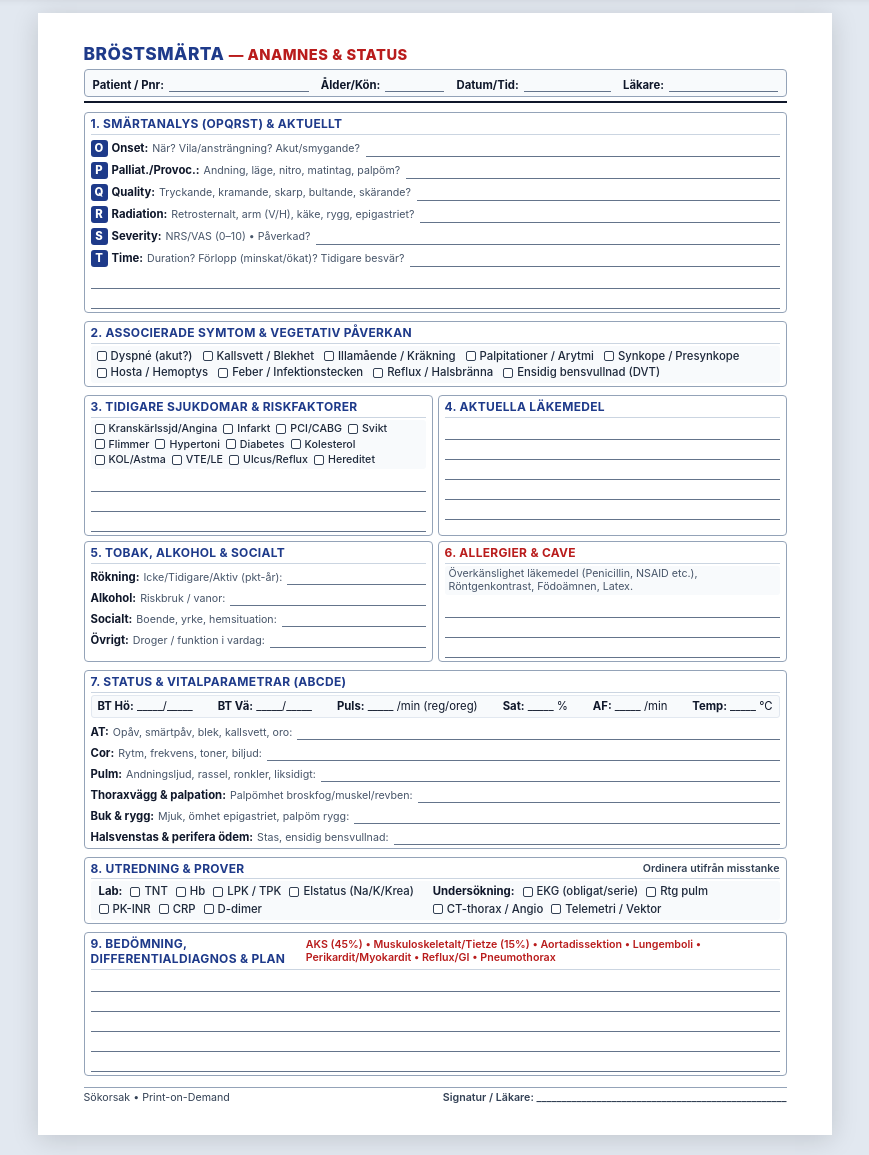
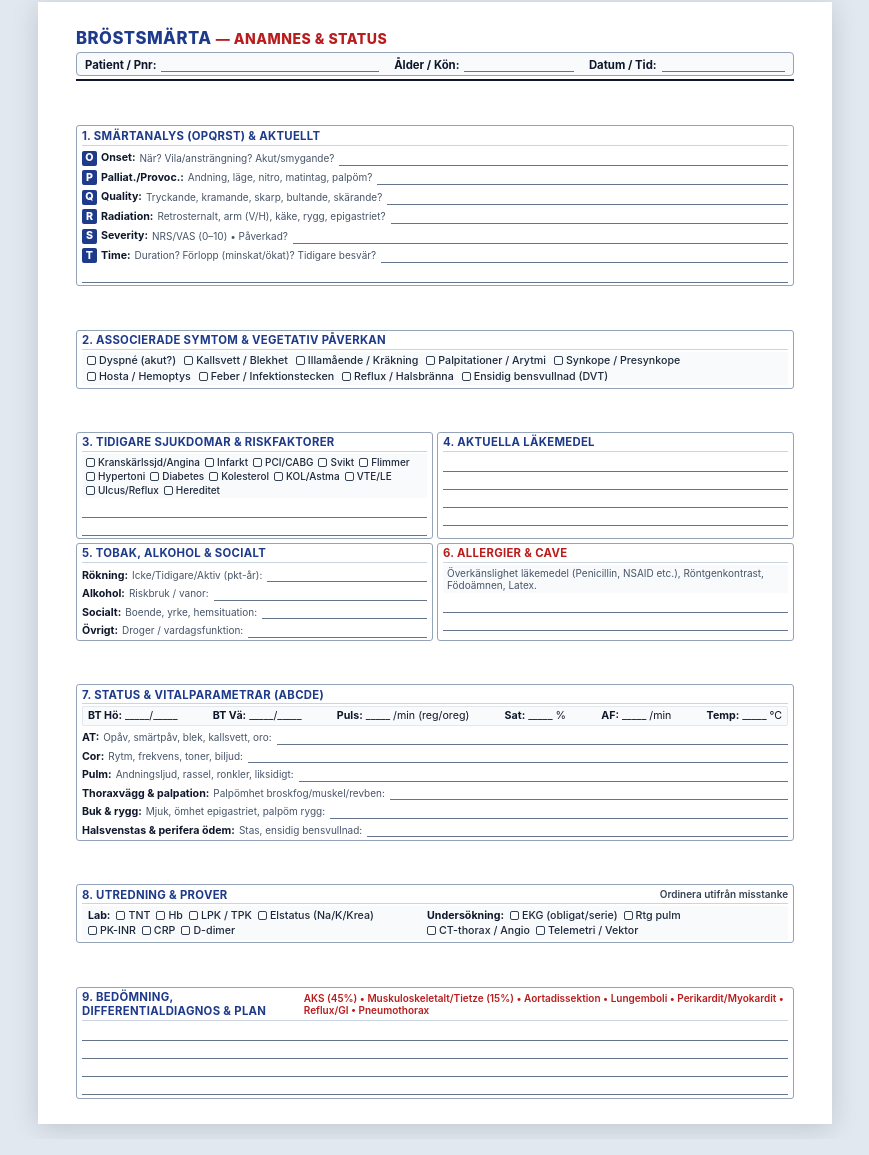
Before and after one commit to johannespaulsson/sokorsak, a plain HTML site: page index.html in a window 1280 px wide. Shown: the part 75-1230 px from the top of the page, without its empty margins (205-1074 px from the left). Drawn offline with Linux system fonts and the light colour scheme.

Commit message:
Remove doctor fields, footer and force exact single page print

```diff
--- a/index.html
+++ b/index.html
@@ -39,15 +39,11 @@
             <div class="handwrite-line"></div>
           </div>
           <div class="patient-field age-field">
-            <span class="lbl">Ålder/Kön:</span>
+            <span class="lbl">Ålder / Kön:</span>
             <div class="handwrite-line"></div>
           </div>
           <div class="patient-field date-field">
-            <span class="lbl">Datum/Tid:</span>
-            <div class="handwrite-line"></div>
-          </div>
-          <div class="patient-field doc-field">
-            <span class="lbl">Läkare:</span>
+            <span class="lbl">Datum / Tid:</span>
             <div class="handwrite-line"></div>
           </div>
         </div>
@@ -124,7 +120,6 @@
         <!-- Extra fält för övrig anamnes / fritext -->
         <div class="writing-area extra-anamnes">
           <div class="line"></div>
-          <div class="line"></div>
         </div>
       </section>
 
@@ -171,7 +166,6 @@
           <div class="writing-area">
             <div class="line"></div>
             <div class="line"></div>
-            <div class="line"></div>
           </div>
         </div>
 
@@ -181,7 +175,6 @@
             <h3>4. AKTUELLA LÄKEMEDEL</h3>
           </div>
           <div class="writing-area">
-            <div class="line"></div>
             <div class="line"></div>
             <div class="line"></div>
             <div class="line"></div>
@@ -218,7 +211,7 @@
 
             <div class="status-row">
               <div class="status-lbl-block">
-                <strong>Övrigt:</strong> <span class="status-hints">Droger / funktion i vardag:</span>
+                <strong>Övrigt:</strong> <span class="status-hints">Droger / vardagsfunktion:</span>
               </div>
               <div class="handwrite-line status-line"></div>
             </div>
@@ -234,7 +227,6 @@
             Överkänslighet läkemedel (Penicillin, NSAID etc.), Röntgenkontrast, Födoämnen, Latex.
           </div>
           <div class="writing-area">
-            <div class="line"></div>
             <div class="line"></div>
             <div class="line"></div>
           </div>
@@ -342,15 +334,8 @@
           <div class="line"></div>
           <div class="line"></div>
           <div class="line"></div>
-          <div class="line"></div>
         </div>
       </section>
-
-      <!-- Sidfot -->
-      <footer class="sheet-footer">
-        <div class="footer-left">Sökorsak • Print-on-Demand</div>
-        <div class="footer-right">Signatur / Läkare: __________________________________________________</div>
-      </footer>
 
     </article>
   </main>
--- a/style.css
+++ b/style.css
@@ -21,7 +21,7 @@ body {
   font-family: -apple-system, BlinkMacSystemFont, "Segoe UI", Roboto, Helvetica, Arial, sans-serif;
   background-color: var(--app-bg);
   color: var(--text-dark);
-  line-height: 1.3;
+  line-height: 1.25;
   -webkit-print-color-adjust: exact;
   print-color-adjust: exact;
 }
@@ -32,7 +32,7 @@ body {
 .control-bar {
   background: #0f172a;
   color: white;
-  padding: 0.75rem 1.5rem;
+  padding: 0.65rem 1.5rem;
   box-shadow: 0 2px 10px rgba(0, 0, 0, 0.25);
   position: sticky;
   top: 0;
@@ -50,7 +50,7 @@ body {
 }
 
 .brand h1 {
-  font-size: 1.25rem;
+  font-size: 1.2rem;
   font-weight: 700;
   display: flex;
   align-items: center;
@@ -112,21 +112,20 @@ body {
 .page-wrapper {
   display: flex;
   justify-content: center;
-  padding: 20px;
+  padding: 15px;
 }
 
 .a4-sheet {
   background: var(--sheet-bg);
   width: 210mm;
-  min-height: 297mm;
   height: 297mm;
   max-height: 297mm;
-  padding: 8mm 12mm 8mm 12mm;
+  padding: 7mm 10mm 6mm 10mm;
   box-shadow: 0 4px 25px rgba(0, 0, 0, 0.15);
   display: flex;
   flex-direction: column;
   justify-content: space-between;
-  font-size: 9.5pt;
+  font-size: 9pt;
   overflow: hidden;
 }
 
@@ -135,19 +134,16 @@ body {
    ==================================================== */
 .sheet-header {
   border-bottom: 2px solid var(--border-dark);
-  padding-bottom: 4px;
-  margin-bottom: 5px;
+  padding-bottom: 3px;
+  margin-bottom: 4px;
 }
 
 .header-main {
-  display: flex;
-  justify-content: space-between;
-  align-items: baseline;
-  margin-bottom: 4px;
+  margin-bottom: 3px;
 }
 
 .header-main h2 {
-  font-size: 13pt;
+  font-size: 12.5pt;
   font-weight: 800;
   color: var(--primary);
   letter-spacing: 0.5px;
@@ -155,22 +151,16 @@ body {
 
 .header-sub {
   color: #b91c1c;
-  font-size: 11pt;
-}
-
-.source-credit {
-  font-size: 8pt;
-  color: var(--text-muted);
-  font-style: italic;
+  font-size: 10.5pt;
 }
 
 .patient-box {
   display: flex;
-  gap: 12px;
+  gap: 15px;
   background: #f8fafc;
   border: 1px solid var(--border-light);
   border-radius: 4px;
-  padding: 4px 8px;
+  padding: 3px 8px;
 }
 
 .patient-field {
@@ -179,10 +169,9 @@ body {
   gap: 5px;
 }
 
-.patient-field.pnr-field { flex: 1.4; }
-.patient-field.age-field { flex: 0.8; }
-.patient-field.date-field { flex: 1; }
-.patient-field.doc-field { flex: 1; }
+.patient-field.pnr-field { flex: 1.8; }
+.patient-field.age-field { flex: 1.1; }
+.patient-field.date-field { flex: 1.2; }
 
 .lbl {
   font-size: 8.5pt;
@@ -194,17 +183,19 @@ body {
 .handwrite-line {
   border-bottom: 1.5px solid var(--line-color);
   flex-grow: 1;
-  min-height: 18px;
+  min-height: 16px;
 }
 
 /* ====================================================
    SEKTIONER & STÖDORD
    ==================================================== */
 .form-section {
-  margin-bottom: 4px;
+  margin-bottom: 3px;
   border: 1px solid var(--border-light);
-  border-radius: 4px;
-  padding: 3px 6px;
+  border-radius: 3px;
+  padding: 2.5px 5px;
+  page-break-inside: avoid;
+  break-inside: avoid;
 }
 
 .section-title {
@@ -212,12 +203,12 @@ body {
   justify-content: space-between;
   align-items: center;
   border-bottom: 1px solid #cbd5e1;
-  padding-bottom: 2px;
+  padding-bottom: 1.5px;
   margin-bottom: 2px;
 }
 
 .section-title h3 {
-  font-size: 9pt;
+  font-size: 8.5pt;
   font-weight: 700;
   color: var(--primary);
   letter-spacing: 0.3px;
@@ -228,31 +219,31 @@ body {
 }
 
 .cues-summary {
-  font-size: 8pt;
+  font-size: 7.5pt;
   color: var(--text-muted);
   font-weight: 600;
 }
 
 .diff-cues {
-  font-size: 8pt;
+  font-size: 7.5pt;
   color: #b91c1c;
   font-weight: 600;
 }
 
 /* ====================================================
-   OPQRST ROWS (Rad direkt bredvid varje bokstav)
+   OPQRST ROWS
    ==================================================== */
 .opqrst-rows {
   display: flex;
   flex-direction: column;
-  gap: 2px;
+  gap: 1.5px;
 }
 
 .op-row {
   display: flex;
   align-items: flex-end;
-  gap: 6px;
-  min-height: 20px;
+  gap: 5px;
+  min-height: 18px;
 }
 
 .op-label-block {
@@ -260,7 +251,7 @@ body {
   align-items: center;
   gap: 4px;
   white-space: nowrap;
-  font-size: 8.5pt;
+  font-size: 8pt;
   flex-shrink: 0;
 }
 
@@ -271,10 +262,10 @@ body {
   background: var(--primary);
   color: white;
   font-weight: 800;
-  font-size: 8.5pt;
-  width: 17px;
-  height: 17px;
-  border-radius: 3px;
+  font-size: 8pt;
+  width: 15px;
+  height: 15px;
+  border-radius: 2px;
 }
 
 .op-name {
@@ -284,49 +275,49 @@ body {
 
 .op-hints {
   color: #475569;
-  font-size: 8pt;
+  font-size: 7.5pt;
 }
 
 .op-line {
   flex-grow: 1;
   border-bottom: 1.5px solid var(--line-color);
-  min-height: 18px;
+  min-height: 15px;
 }
 
 .extra-anamnes {
-  margin-top: 2px;
+  margin-top: 1.5px;
 }
 
 /* Checklist chips */
 .cue-checklist {
   display: flex;
   flex-wrap: wrap;
-  gap: 2px 10px;
-  font-size: 8.5pt;
+  gap: 2px 8px;
+  font-size: 8pt;
   background: #f8fafc;
-  padding: 3px 6px;
-  border-radius: 3px;
+  padding: 2.5px 5px;
+  border-radius: 2px;
 }
 
 .mini-boxes {
-  gap: 2px 6px;
-  font-size: 8pt;
+  gap: 1.5px 5px;
+  font-size: 7.5pt;
   padding: 2px 4px;
-  margin-bottom: 3px;
+  margin-bottom: 2px;
 }
 
 .check-cue {
   display: inline-flex;
   align-items: center;
-  gap: 4px;
+  gap: 3px;
   color: #1e293b;
   font-weight: 500;
 }
 
 .box {
   display: inline-block;
-  width: 10px;
-  height: 10px;
+  width: 9px;
+  height: 9px;
   border: 1.2px solid #334155;
   border-radius: 2px;
   background: white;
@@ -336,37 +327,37 @@ body {
 .grid-quad-section {
   display: grid;
   grid-template-columns: 1fr 1fr;
-  gap: 5px;
+  gap: 4px;
   padding: 0;
   border: none;
 }
 
 .quad-col {
   border: 1px solid var(--border-light);
-  border-radius: 4px;
-  padding: 3px 6px;
+  border-radius: 3px;
+  padding: 2px 5px;
   background: #ffffff;
 }
 
 .cue-mini {
-  font-size: 8pt;
+  font-size: 7.5pt;
   color: #475569;
   line-height: 1.2;
   background: #f8fafc;
   padding: 2px 4px;
-  border-radius: 3px;
-  margin-bottom: 3px;
+  border-radius: 2px;
+  margin-bottom: 2px;
 }
 
 /* Vitalparametrar */
 .vitals-row {
   display: flex;
   justify-content: space-between;
-  font-size: 8.5pt;
+  font-size: 8pt;
   background: #f8fafc;
-  padding: 3px 6px;
-  border-radius: 3px;
-  margin-bottom: 3px;
+  padding: 2px 5px;
+  border-radius: 2px;
+  margin-bottom: 2px;
   border: 1px solid #e2e8f0;
 }
 
@@ -378,14 +369,14 @@ body {
 .status-rows {
   display: flex;
   flex-direction: column;
-  gap: 2px;
+  gap: 1.5px;
 }
 
 .status-row {
   display: flex;
   align-items: flex-end;
   gap: 5px;
-  min-height: 19px;
+  min-height: 17px;
 }
 
 .status-lbl-block {
@@ -393,21 +384,21 @@ body {
   align-items: baseline;
   gap: 4px;
   white-space: nowrap;
-  font-size: 8.5pt;
+  font-size: 8pt;
   flex-shrink: 0;
   color: #0f172a;
 }
 
 .status-hints {
   color: #475569;
-  font-size: 8pt;
+  font-size: 7.5pt;
   font-weight: normal;
 }
 
 .status-line {
   flex-grow: 1;
   border-bottom: 1.5px solid var(--line-color);
-  min-height: 17px;
+  min-height: 15px;
 }
 
 /* Utredning / Lab */
@@ -415,17 +406,17 @@ body {
   display: flex;
   justify-content: space-between;
   background: #f8fafc;
-  padding: 3px 8px;
-  border-radius: 3px;
-  font-size: 8.5pt;
-  gap: 12px;
+  padding: 2.5px 6px;
+  border-radius: 2px;
+  font-size: 8pt;
+  gap: 8px;
 }
 
 .inv-col {
   display: flex;
   flex-wrap: wrap;
   align-items: center;
-  gap: 3px 8px;
+  gap: 2px 6px;
 }
 
 .inv-lbl {
@@ -434,7 +425,7 @@ body {
 }
 
 /* ====================================================
-   SKRIVRADER (Lättlästa och bekväma för handskrift)
+   SKRIVRADER
    ==================================================== */
 .writing-area {
   display: flex;
@@ -444,42 +435,31 @@ body {
 
 .line {
   width: 100%;
-  height: 20px;
+  height: 18px;
   border-bottom: 1.5px solid var(--line-color);
 }
 
 /* ====================================================
-   SIDFOT
-   ==================================================== */
-.sheet-footer {
-  display: flex;
-  justify-content: space-between;
-  font-size: 8pt;
-  color: var(--text-muted);
-  border-top: 1px solid var(--border-light);
-  padding-top: 3px;
-  margin-top: 3px;
-}
-
-.footer-right {
-  font-weight: 600;
-}
-
-/* ====================================================
-   UTSKRIFTSANPASSNING (A4 EXAKT 1 SIDA)
+   UTSKRIFTSANPASSNING (TVINGA EXAKT 1 SIDA)
    ==================================================== */
 @page {
   size: A4 portrait;
-  margin: 6mm 8mm 6mm 8mm;
+  margin: 4mm 6mm 4mm 6mm;
 }
 
 @media print {
+  *, *::before, *::after {
+    box-sizing: border-box !important;
+  }
+
   html, body {
     background: #ffffff !important;
     padding: 0 !important;
     margin: 0 !important;
     width: 100% !important;
     height: 100% !important;
+    max-height: 297mm !important;
+    overflow: hidden !important;
   }
 
   .no-print {
@@ -490,16 +470,33 @@ body {
     padding: 0 !important;
     margin: 0 !important;
     display: block !important;
+    width: 100% !important;
+    height: 100% !important;
+    max-height: 297mm !important;
+    overflow: hidden !important;
   }
 
   .a4-sheet {
     box-shadow: none !important;
     width: 100% !important;
     height: 100% !important;
-    max-height: 100% !important;
+    max-height: 289mm !important;
     padding: 0 !important;
     margin: 0 !important;
     border: none !important;
+    display: flex !important;
+    flex-direction: column !important;
+    justify-content: space-between !important;
+    overflow: hidden !important;
+    page-break-after: avoid !important;
+    page-break-inside: avoid !important;
+    break-after: avoid !important;
+    break-inside: avoid !important;
+  }
+
+  .form-section {
+    page-break-inside: avoid !important;
+    break-inside: avoid !important;
   }
 
   .patient-box, .cue-checklist, .cue-mini, .vitals-row, .investigation-row {
```
